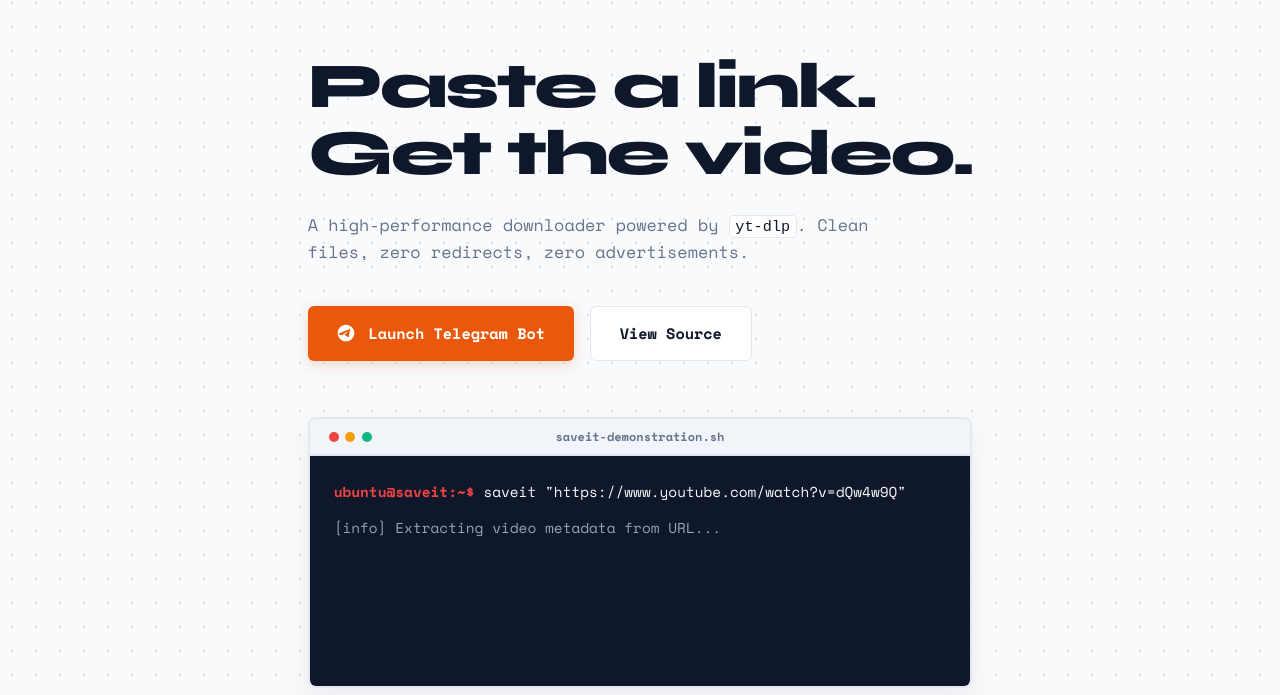
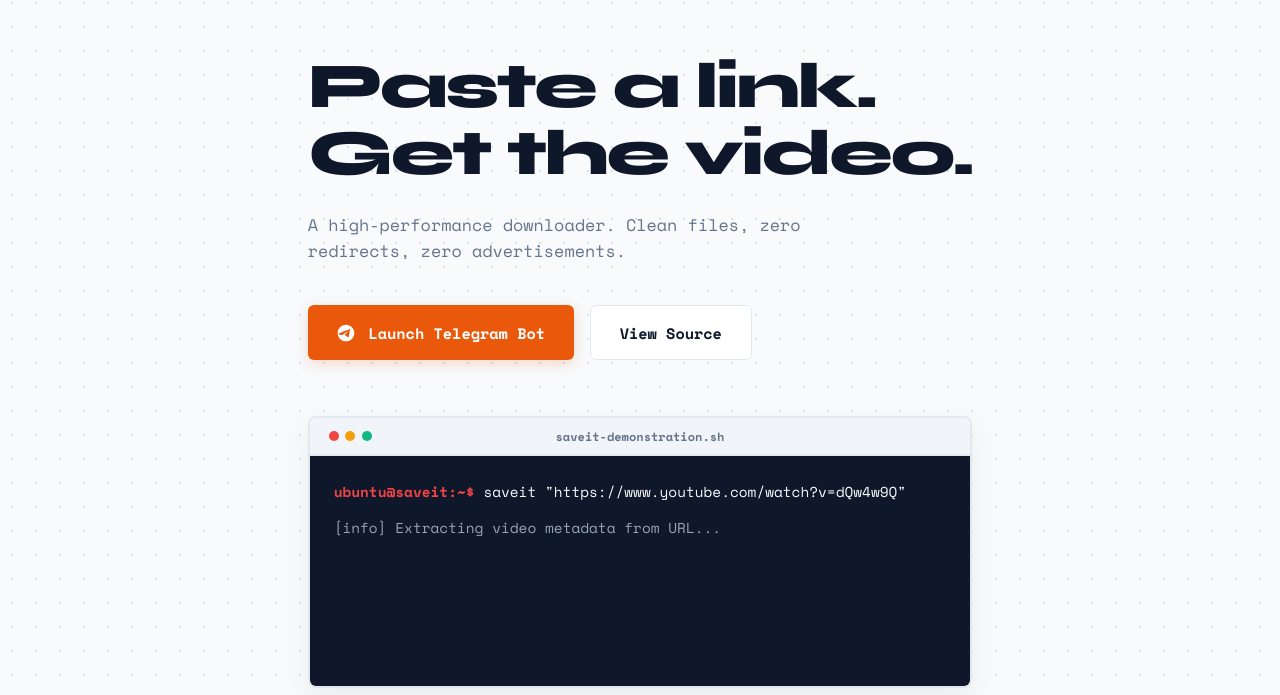
Before and after one commit to Pelz01/saveit, a website: page public/index.html in a window 1280 px wide. Shown: the part 105-800 px from the top of the page. Drawn offline with nearby package versions, Linux system fonts and the light colour scheme.

Commit message:
Docs: Remove yt-dlp reference from landing page description

```diff
--- a/public/index.html
+++ b/public/index.html
@@ -37,7 +37,7 @@
         Paste a link.<br>Get the video.
       </h1>
       <p class="hero__subtitle animate-slide-up" style="animation-delay: 0.1s;">
-        A high-performance downloader powered by <code>yt-dlp</code>. Clean files, zero redirects, zero advertisements.
+        A high-performance downloader. Clean files, zero redirects, zero advertisements.
       </p>
 
       <!-- Main Action Buttons -->
```
